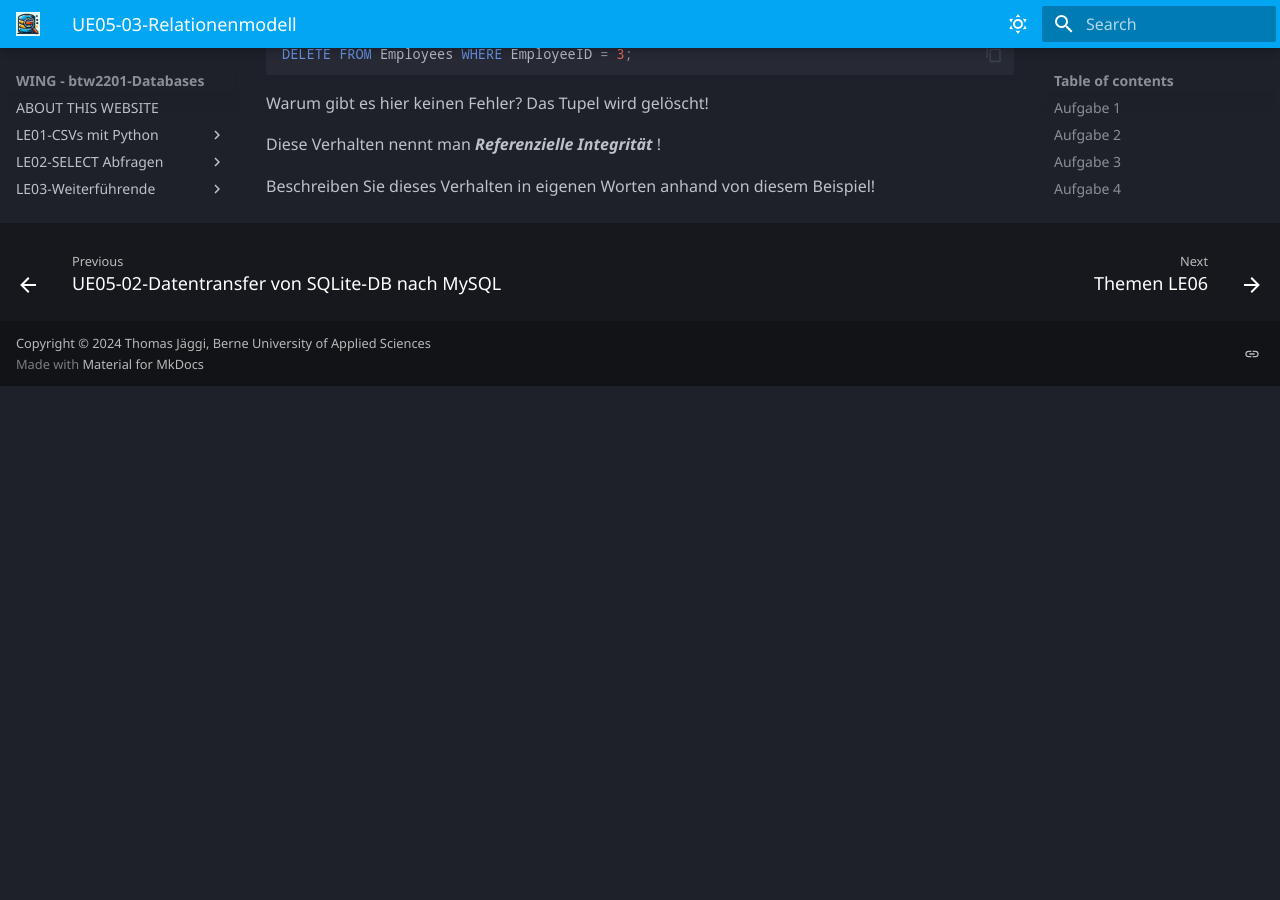
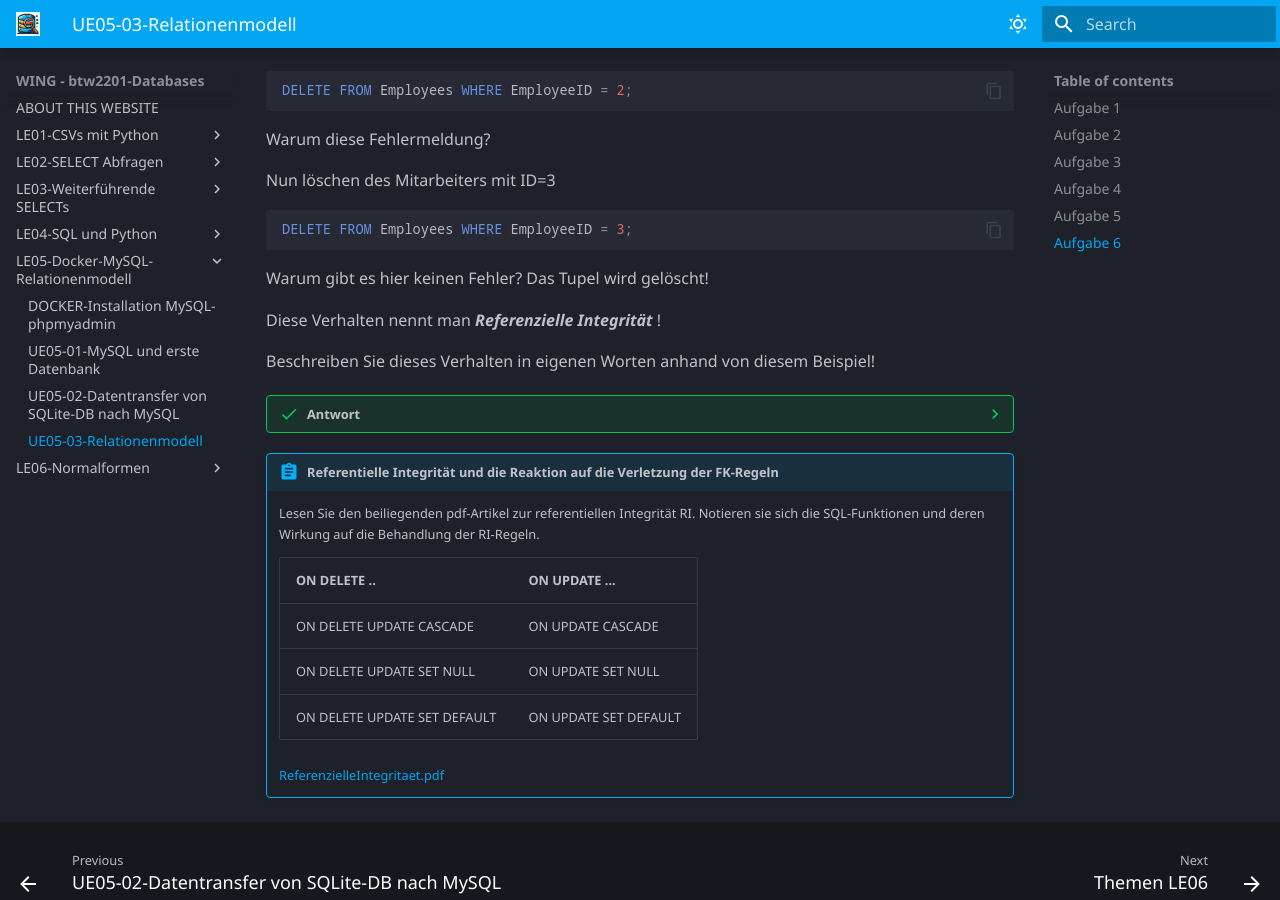
Before and after one commit to tjaeggi/btw2201_databases, an MkDocs documentation site: the page built from docs/le05/ue05-03.md, in a window 1280 px wide and 900 px high, scrolled down 2519 px. Built offline with MkDocs 1.6.1 and Material for MkDocs 9.7.7, drawn with Linux system fonts in a browser that asks for light colours; some web fonts are replaced; before the commit the page ends 2905 px from its top, so only the background shows below that; some of the changed text lies outside the part shown.

Commit message:
Tue Oct 29 01:24:22 AM CET 2024

```diff
--- a/docs/le05/ue05-03.md
+++ b/docs/le05/ue05-03.md
@@ -12,23 +12,40 @@ Warum ist die Wahl problematisch, den Schlüsselkandidaten *Symbol* in der Relat
   <figcaption>Relation chemischeElemente</figcaption>
 </figure>
 
+??? success "Antwort"
+
+    Dagegen spricht: Ein chemisches Element wird identifiziert durch die Protonenzahl, nicht durch
+    seinen Namen oder sein Symbol. Ein eventuell neu entdecktes Element könnte erst dann eingetragen werden,
+    wenn es einen Namen hat. Zusätzlich lassen sich Zahlen als Primärschlüssel besser handhaben als Zeichen.
+
 
 ## Aufgabe 3
 Geben Sie den Primärschlüssel der nachfolgenden Relation an.
 
 RELATION *VerkaeuferProdukt*:
 
-| VerkNr  |VerkName   |PLZ   |VerkAdresse   |Produktname   |Umsatz|
-|---      |---        |---   |---           |---           |---   |
-|V1 |Meier            |8075  |Zürich        |Waschmaschine |11000 |
-|V1 |Meier            |8075  |Zürich        |Herd          |5000  |
-|V1 |Meier            |8075  |Zürich        |Kühlschrank   |1000  |
-|V2 |Schneider        |1580  |Broye         |Herd          |4000  |
-|V2 |Schneider        |1580  |Broye         |Kühlschrank   |33000 |
-|V3 |Müller           |3000  |Bern          |Staubsauger   |1000  |
+| VerkNr | VerkName  | PLZ  | VerkAdresse | Produktname   | Umsatz |
+|--------|-----------|------|-------------|---------------|--------|
+| V1     | Meier     | 8075 | Zürich      | Waschmaschine | 11000  |
+| V1     | Meier     | 8075 | Zürich      | Herd          | 5000   |
+| V1     | Meier     | 8075 | Zürich      | Kühlschrank   | 1000   |
+| V2     | Schneider | 1580 | Broye       | Herd          | 4000   |
+| V2     | Schneider | 1580 | Broye       | Kühlschrank   | 33000  |
+| V3     | Müller    | 3000 | Bern        | Staubsauger   | 1000   |
+
+??? success "Antwort"
+
+    *VerkNr* und *Produktname* zusammen, also (VerkNr, Produktname)
+
 
 ## Aufgabe 4
 Welche Attribute müssen beim Eintrag eines neuen Records (=Tupel) immer *mindestens* angegeben werden, wenn die Integritätsregeln beachtet werden sollen?
+
+??? success "Antwort"
+
+    Der Primärschlüssel muss nach der ersten Integritätsregel zwingend angegeben werden. Hinzu kommen alle Attribute mit der Vorgabe *Not Null*.
+
+
 
 ## Aufgabe 5
 Finden Sie die Primär- und Fremdschlüssel aller Relationen der Beispieldatenbank *Strassenverzeichnis Schweiz und Li*.
@@ -86,3 +103,18 @@ Warum gibt es hier keinen Fehler? Das Tupel wird gelöscht!
 Diese Verhalten nennt man ***Referenzielle Integrität*** !
 
 Beschreiben Sie dieses Verhalten in eigenen Worten anhand von diesem Beispiel!
+
+??? success "Antwort"
+    Mit dem Beispiel haben sie dann auch die Frage 5 beantwortet.
+
+!!! abstract  "Referentielle Integrität und die Reaktion auf die Verletzung der FK-Regeln"
+
+    Lesen Sie den beiliegenden pdf-Artikel zur referentiellen Integrität RI. Notieren sie sich die SQL-Funktionen und deren Wirkung auf die Behandlung der RI-Regeln.
+
+    | ON DELETE ..                 | ON UPDATE ...                |
+    |------------------------------|------------------------------|
+    | ON DELETE UPDATE CASCADE     | ON UPDATE  CASCADE     |
+    | ON DELETE UPDATE SET NULL    | ON UPDATE  SET NULL    |
+    | ON DELETE UPDATE SET DEFAULT | ON UPDATE  SET DEFAULT |
+
+     [ReferenzielleIntegritaet.pdf](../static/ReferenzielleIntegritaet.pdf){:download="ReferenzielleIntegritaet.pdf"}
```
Also changed, not shown: docs/le06/ue06-01.md (+2 -2 lines), docs/le06/ue06-02.md (+5 -5 lines), 1 other file.
